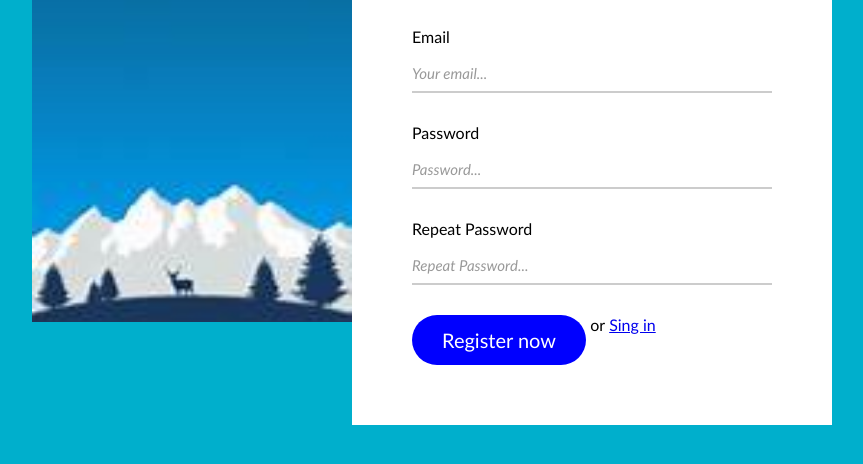
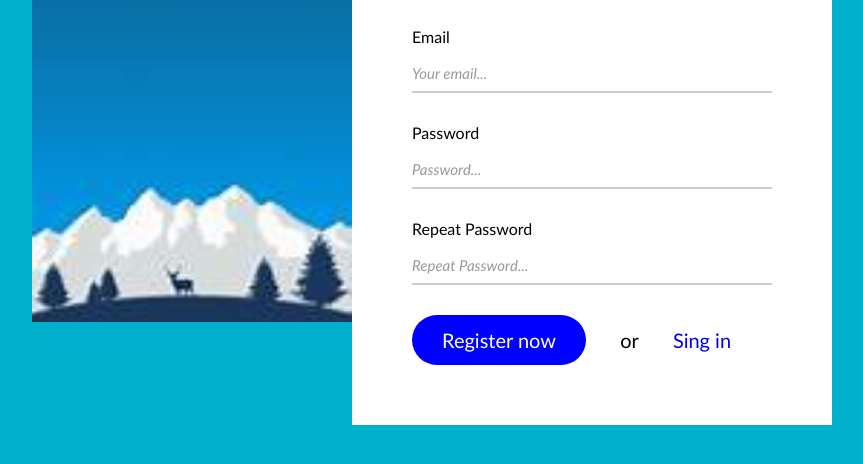
Before and after one commit to ModestaLiatuke/5-sign-up, a website: page index.html in a window 1280 px wide. Shown: the part 208-672 px from the top of the page, without its empty margins (208-1071 px from the left). Drawn offline with Linux system fonts and the light colour scheme.

Commit message:
form botton style

```diff
--- a/css/main.css
+++ b/css/main.css
@@ -61,5 +61,22 @@ body {
 .close {
     display: inline-block;
     background-color: red;
+}
+.right-column span {
+    display: inline-block;
+    padding: 15px;
+    line-height: 20px;
+    font-size: 20px;
+    margin-left: 15px;
+}
+.right-column a {
+    display: inline-block;
+    padding: 15px;
+    line-height: 20px;
+    font-size: 20px;
+    text-decoration: none;
 
 }
+
+.right-column a:hover{
+    text-decoration: underline;
```
